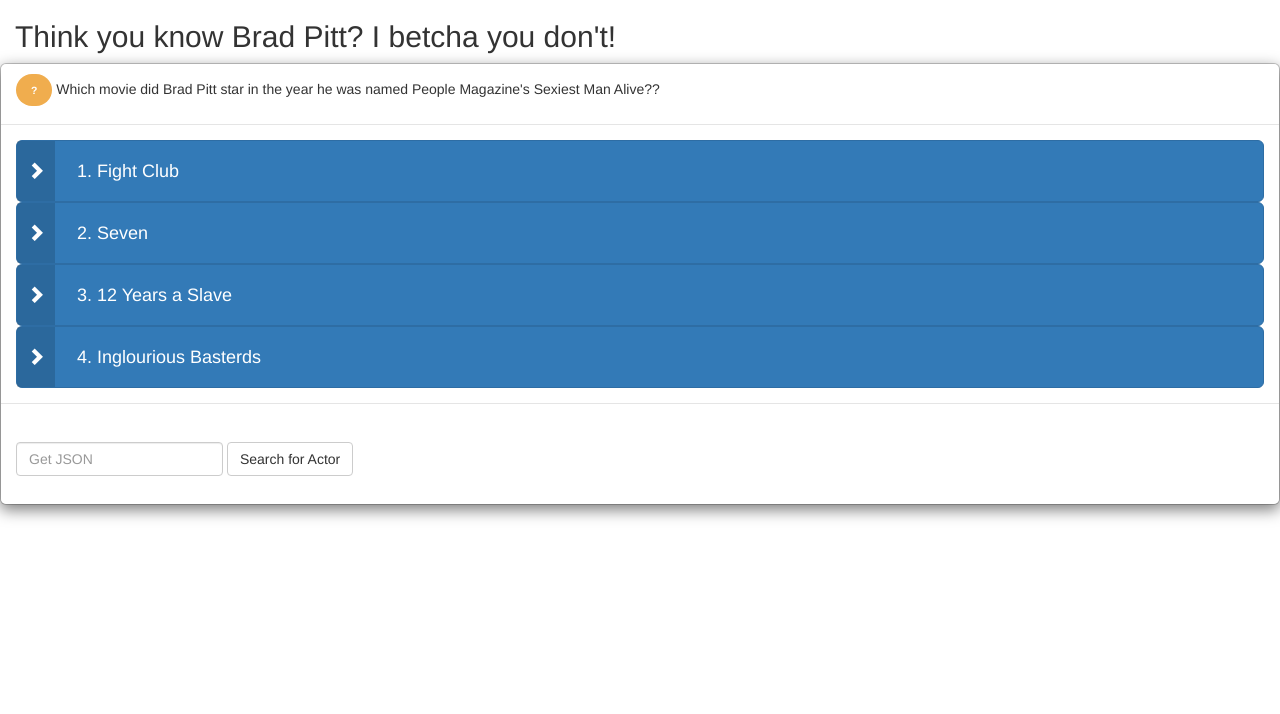
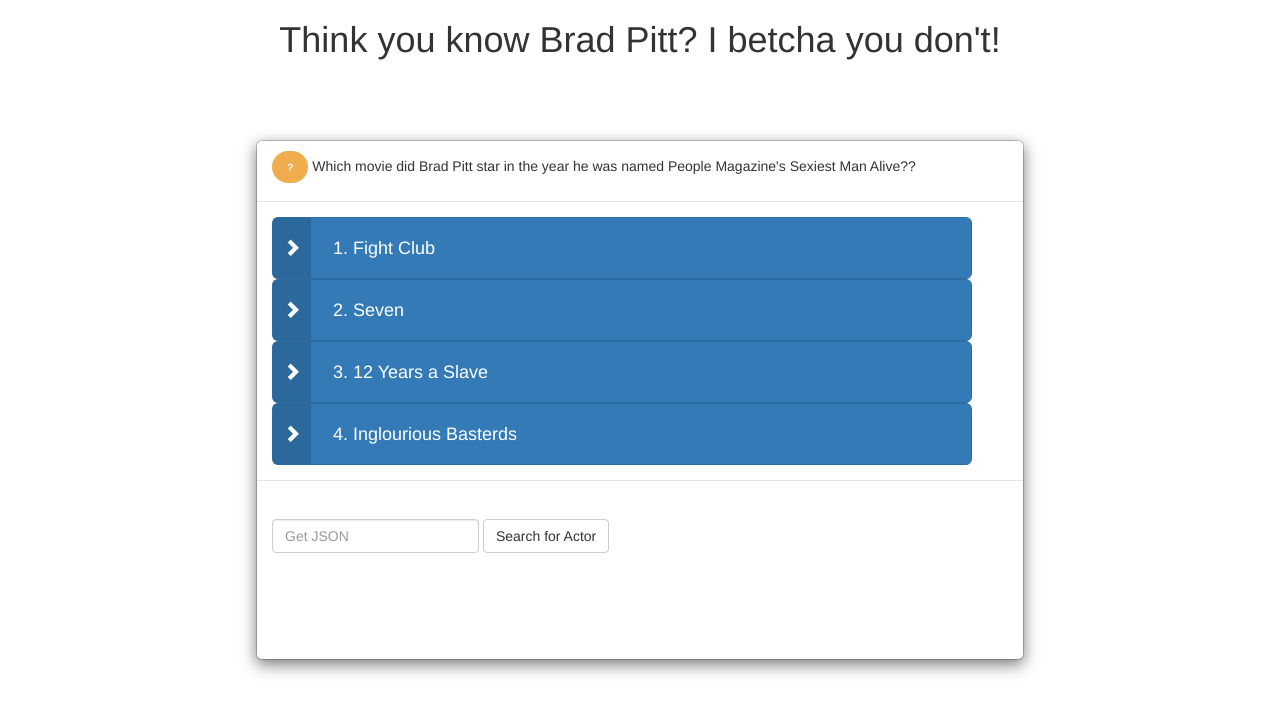
Before and after one commit to jzungre/BradPittQuiz, a website: page Client/index.html at #/question in a window 1280 px wide. Drawn offline with nearby package versions, Linux system fonts and the light colour scheme; some packages are replaced by stand-ins of ours.

Commit message:
fixed modal so it's centered

```diff
--- a/Client/src/question.html
+++ b/Client/src/question.html
@@ -1,4 +1,4 @@
-<h2 id="BradChallenge">Think you know Brad Pitt? I betcha you don't!</h2>
+<h1 id="BradChallenge">Think you know Brad Pitt? I betcha you don't!</h1>
 
 <div class="modal-content">
          <div class="modal-header">
--- a/Client/style.css
+++ b/Client/style.css
@@ -1,3 +1,18 @@
+.quiz {
+    width: 700px;
+
+}
+
+.modal-content.ng-scope{
+  height: 65%; /* Set your own height: percents, ems, whatever! */
+  width: 60%; /* Set your own width: percents, ems, whatever! */
+  overflow: auto; /* Recommended in case content is larger than the container */
+  margin: auto; /* Center the item vertically & horizontally */
+  position: absolute; /* Break it out of the regular flow */
+  top: 0; left: 0; bottom: 0; right: 0; /* Set the bounds in which to center it, relative to its parent/container */
+}
+
+
 #qid {
   padding: 10px 15px;
   -moz-border-radius: 50px;
@@ -13,7 +28,7 @@
 }
 
 #BradChallenge{
-    padding-left: 15px;
+    text-align: center;
 }
 
 #pittext {
@@ -187,6 +202,7 @@
 
 .modal-body {
     min-height: 205px
+
 }
 #loadbar {
     position: absolute;
```
